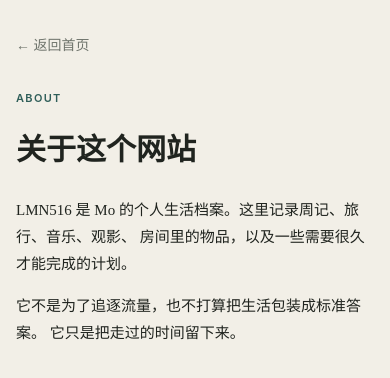
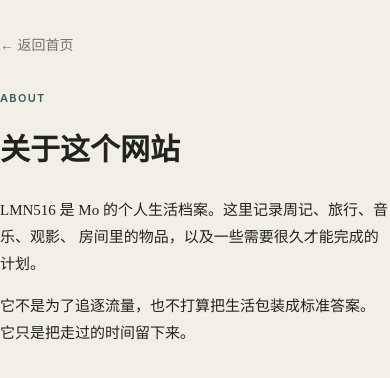
Before and after one commit to BurgCreate/lmn516-v2, a Next.js app: page /about in a window 390 px wide. Shown: the top 378 px of the page. Built offline with nearby package versions, Linux system fonts and the light colour scheme.

Commit message:
unify responsive containers

```diff
--- a/app/changelog/page.tsx
+++ b/app/changelog/page.tsx
@@ -665,9 +665,9 @@ export default function ChangelogPage() {
           text-decoration: none;
         }
 
-        @media (max-width: 760px) {
+        @media (max-width: 720px) {
           .changelog-page .shell {
-            width: min(100% - 32px, 1120px);
+            width: 100%;
           }
 
           .changelog-header {
@@ -731,7 +731,7 @@ export default function ChangelogPage() {
           }
         }
 
-        @media (max-width: 420px) {
+        @media (max-width: 520px) {
           .changelog-hero h1 {
             font-size: 32px;
           }
--- a/app/globals.css
+++ b/app/globals.css
@@ -1,6 +1,6 @@
 /* ==========================
    LMN516 UI Design System v1.0
-   Phase 2: Design Tokens + Typography + Spacing
+   Phase 3: Design Tokens + Typography + Spacing + Responsive + Container
 ========================== */
 
 :root {
@@ -70,6 +70,14 @@
   --space-9: 80px;
   --space-10: 96px;
   --space-11: 120px;
+
+
+  /* Container scale */
+  --container-wide: 1160px;
+  --container-page: 980px;
+  --container-reading: 760px;
+  --container-narrow: 680px;
+  --container-changelog: 1120px;
 
   /* Semantic spacing roles */
   --page-gutter: 20px;
@@ -1511,7 +1519,7 @@ html[data-theme="dark"] .random-photo-image {
    15. 响应式
 ========================== */
 
-@media (max-width: 800px) {
+@media (max-width: 960px) {
   .shell { width: min(calc(100% - 28px), 1160px); }
 
   .site-header {
@@ -1738,7 +1746,7 @@ html[data-theme="dark"] .random-photo-image {
 }
 }
 
-@media (max-width: 620px) {
+@media (max-width: 520px) {
   .hero-photo-area { gap: 18px; }
 
   .hero-photo-heading {
@@ -3142,3 +3150,109 @@ h2 {
     min-height: var(--space-10);
   }
 }
+
+
+
+/* ==========================
+   20. UI Design System v1.0
+   Phase 3: Responsive + Container
+   Standard breakpoints: 960px / 720px / 520px.
+========================== */
+
+/* Shared container roles */
+.shell {
+  width: min(var(--container-wide), calc(100% - (var(--page-gutter) * 2)));
+  margin-inline: auto;
+}
+
+.posts-header,
+.posts-list {
+  width: min(100%, var(--container-page));
+  max-width: none;
+  margin-inline: auto;
+}
+
+.page.narrow,
+.subpage.narrow,
+.narrow {
+  width: min(100%, var(--container-reading));
+  max-width: none;
+  margin-inline: auto;
+}
+
+.article {
+  width: min(100%, var(--container-reading));
+  max-width: none;
+  margin-inline: auto;
+}
+
+.article h1,
+.subpage h1,
+.subpage > p:last-child,
+.article-body,
+.moments-list {
+  max-width: var(--container-reading);
+}
+
+.intro,
+.posts-header > p:last-child {
+  max-width: var(--container-narrow);
+}
+
+/* Tablet and compact desktop */
+@media (max-width: 960px) {
+  :root {
+    --page-gutter: 20px;
+    --container-wide: 100%;
+    --container-page: 900px;
+  }
+
+  .project,
+  .featured-post,
+  .about-grid {
+    grid-template-columns: 1fr;
+  }
+
+  .post-grid {
+    grid-template-columns: 1fr;
+  }
+
+  .archive-grid {
+    grid-template-columns: repeat(2, minmax(0, 1fr));
+  }
+}
+
+/* Phone */
+@media (max-width: 720px) {
+  :root {
+    --container-page: 100%;
+    --container-reading: 100%;
+    --container-narrow: 100%;
+  }
+
+  .shell,
+  .posts-header,
+  .posts-list,
+  .page.narrow,
+  .subpage.narrow,
+  .narrow,
+  .article {
+    width: 100%;
+  }
+
+  .archive-grid {
+    grid-template-columns: 1fr;
+  }
+}
+
+/* Small phone */
+@media (max-width: 520px) {
+  :root {
+    --page-gutter: 16px;
+  }
+
+  .random-photo-stage {
+    min-height: 360px;
+    max-height: 540px;
+  }
+}
```
Also changed, not shown: 1 other file (tests, documents, lock files or other folders).
